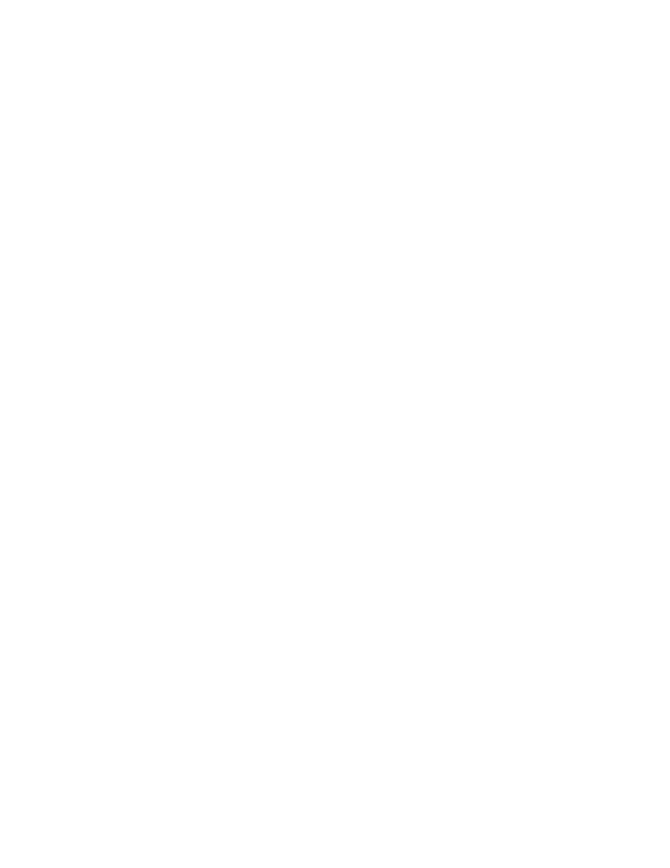
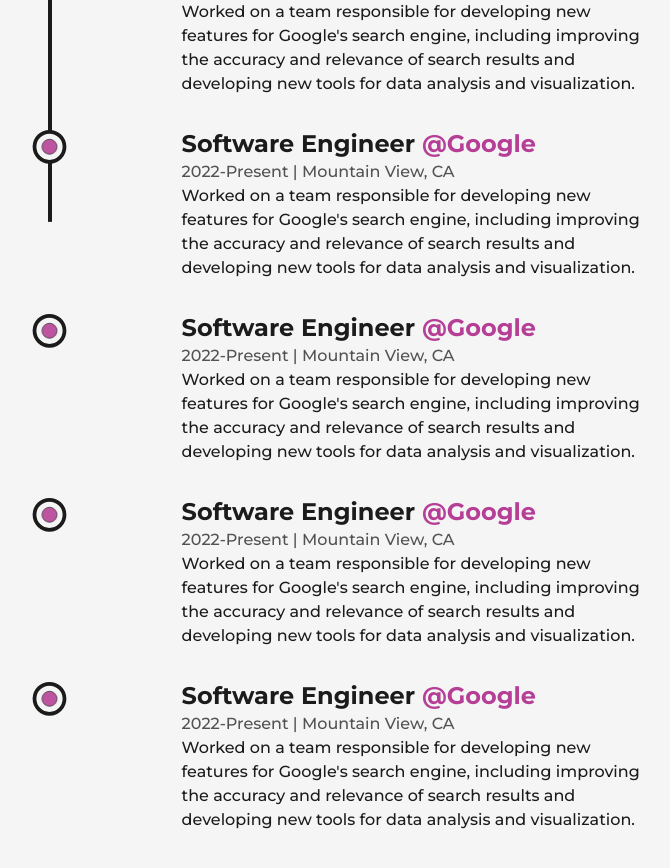
Before and after one commit to MumAroi/nexjs-portfolio, a Next.js app: page /about in a window 1280 px wide. Shown: the part 2620-3488 px from the top of the page, without its empty margins (244-914 px from the left). Before the commit the page ends 2310 px from the top, so only its background shows below. Built offline with nearby package versions, Linux system fonts and the light colour scheme.

Commit message:
feat: ✨ experience

```diff
--- a/src/app/about/page.tsx
+++ b/src/app/about/page.tsx
@@ -5,11 +5,12 @@ import AnimateText from "@/components/AnimateText";
 import Image from "next/image";
 import { useInView, useMotionValue, useSpring } from "framer-motion";
 import Skills from "@/components/Skills";
+import Experience from "@/components/Experience";
 
 type Props = {};
 
 const AnimateNumbers = ({ value }: { value: number }) => {
-	const ref = useRef<HTMLSpanElement | null>(null);
+	const ref = useRef<HTMLSpanElement>(null);
 	const motionValue = useMotionValue(0);
 	const springValue = useSpring(motionValue, { duration: 3000 });
 	const isInView = useInView(ref, { once: true });
@@ -105,6 +106,7 @@ const AboutPage = (props: Props) => {
 					</div>
 				</div>
 				<Skills />
+				<Experience />
 			</div>
 		</div>
 	);
--- /dev/null
+++ b/src/components/Experience.tsx
@@ -0,0 +1,128 @@
+import React, { useRef } from "react";
+import { motion, useScroll } from "framer-motion";
+import LiIcon from "./LiIcon";
+
+type Props = {};
+
+const Detail = ({
+	position,
+	company,
+	companyLink,
+	time,
+	address,
+	work,
+}: {
+	position: string;
+	company: string;
+	companyLink: string;
+	time: string;
+	address: string;
+	work: string;
+}) => {
+	const ref = useRef<HTMLLIElement>(null);
+	return (
+		<li
+			ref={ref}
+			className="my-8 first:mt-0 last:mb-0 w-[60%] mx-auto flex flex-col items-center justify-between"
+		>
+			<LiIcon reference={ref} />
+			<motion.div
+				initial={{ y: 50 }}
+				whileInView={{ y: 0 }}
+				transition={{ duration: 0.5, type: "spring" }}
+			>
+				<h3 className="capitalize font-bold text-2xl">
+					{position}&nbsp;
+					<a
+						href={companyLink}
+						target="_blank"
+						className="text-primary capitalize"
+						rel="noreferrer"
+					>
+						@{company}
+					</a>
+				</h3>
+				<span className="capitalize font-medium text-dark/75">
+					{time} | {address}
+				</span>
+				<p className="font-medium w-full">{work}</p>
+			</motion.div>
+		</li>
+	);
+};
+
+const Experience = (props: Props) => {
+	const ref = useRef(null);
+	const { scrollYProgress } = useScroll({
+		target: ref,
+		offset: ["start end", "center start"],
+	});
+
+	return (
+		<div className="my-64">
+			<h2 className="font-bold text-8xl mb-32 w-full text-center">
+				Experience
+			</h2>
+			<div ref={ref} className="w-[75%] mx-auto relative">
+				<motion.div
+					style={{ scaleY: scrollYProgress }}
+					className="absolute left-9 top-0 w-[4px] h-full bg-dark origin-top"
+				/>
+				<ul className="w-full flex- flex-com items-start justify-between ml-4">
+					<Detail
+						position="Software Engineer"
+						company="Google"
+						time="2022-Present"
+						address=" Mountain View, CA"
+						work="Worked on a team responsible for developing new features for Google's
+              search engine, including improving the accuracy and relevance of search results and
+              developing new tools for data analysis and visualization."
+						companyLink="www.google.com"
+					/>
+					<Detail
+						position="Software Engineer"
+						company="Google"
+						time="2022-Present"
+						address=" Mountain View, CA"
+						work="Worked on a team responsible for developing new features for Google's
+              search engine, including improving the accuracy and relevance of search results and
+              developing new tools for data analysis and visualization."
+						companyLink="www.google.com"
+					/>
+					<Detail
+						position="Software Engineer"
+						company="Google"
+						time="2022-Present"
+						address=" Mountain View, CA"
+						work="Worked on a team responsible for developing new features for Google's
+              search engine, including improving the accuracy and relevance of search results and
+              developing new tools for data analysis and visualization."
+						companyLink="www.google.com"
+					/>
+					<Detail
+						position="Software Engineer"
+						company="Google"
+						time="2022-Present"
+						address=" Mountain View, CA"
+						work="Worked on a team responsible for developing new features for Google's
+              search engine, including improving the accuracy and relevance of search results and
+              developing new tools for data analysis and visualization."
+						companyLink="www.google.com"
+					/>
+					<Detail
+						position="Software Engineer"
+						company="Google"
+						time="2022-Present"
+						address=" Mountain View, CA"
+						work="Worked on a team responsible for developing new features for Google's
+              search engine, including improving the accuracy and relevance of search results and
+              developing new tools for data analysis and visualization."
+						companyLink="www.google.com"
+					/>
+				</ul>
+			</div>
+		</div>
+	);
+};
+
+export default Experience;
--- /dev/null
+++ b/src/components/LiIcon.tsx
@@ -0,0 +1,40 @@
+import React, { RefObject } from "react";
+import { motion, useScroll } from "framer-motion";
+
+type Props = {
+	reference: RefObject<HTMLLIElement>;
+};
+
+const LiIcon = ({ reference }: Props) => {
+	const { scrollYProgress } = useScroll({
+		target: reference,
+		offset: ["center end", "center center"],
+	});
+	return (
+		<figure className="absolute left-0 stroke-dark">
+			<svg width={75} height={75} viewBox="0 0 100 100" className="-rotate-90">
+				<title>Circle</title>
+				<circle
+					cx={75}
+					cy={50}
+					r={20}
+					className="stroke-primary stroke-1 fill-none"
+				/>
+				<motion.circle
+					cx={75}
+					cy={50}
+					r={20}
+					className="stroke-[5px] fill-light"
+					style={{
+						pathLength: scrollYProgress,
+					}}
+				/>
+				<circle cx={75} cy={50} r={10} className="animate-pulse stroke-1 fill-primary" />
+			</svg>
+		</figure>
+	);
+};
+
+// LiIcon.displayName = "LiIcon";
+
+export default LiIcon;
```
